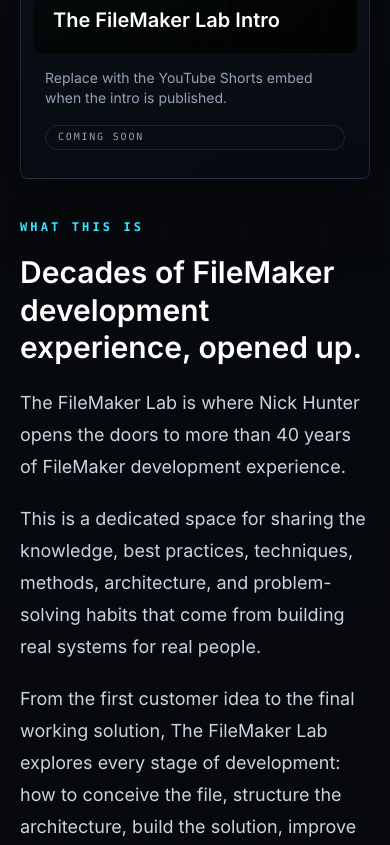
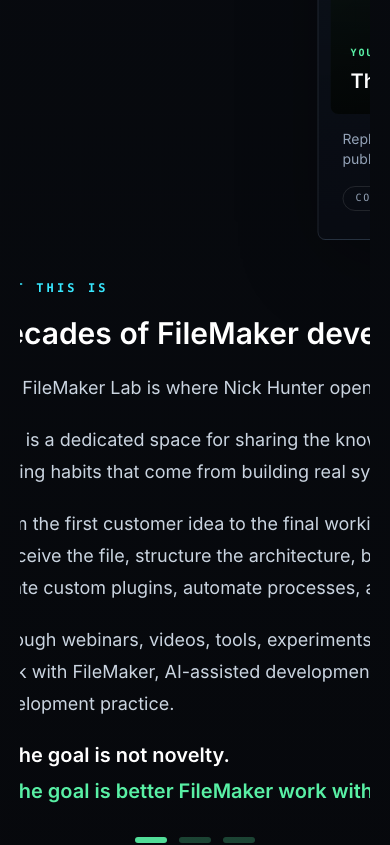
Before and after one commit to nmokiatos-blip/thefilemakerlab, a Next.js app: page / in a window 390 px wide. Shown: the part 960-1805 px from the top of the page. Built offline with nearby package versions, Linux system fonts and the light colour scheme.

Commit message:
Add intro carousel

```diff
--- a/app/globals.css
+++ b/app/globals.css
@@ -81,6 +81,61 @@
   }
 }
 
+.intro-carousel-track {
+  width: 300%;
+  animation: intro-carousel-slide 24s infinite ease-in-out;
+}
+
+.intro-carousel-slide {
+  width: 33.333333%;
+}
+
+.intro-carousel-dot {
+  opacity: 0.26;
+  animation: intro-carousel-dot 24s infinite ease-in-out;
+}
+
+.intro-carousel-dot:nth-child(2) {
+  animation-delay: 8s;
+}
+
+.intro-carousel-dot:nth-child(3) {
+  animation-delay: 16s;
+}
+
+@keyframes intro-carousel-slide {
+  0%,
+  27% {
+    transform: translateX(0);
+  }
+
+  33%,
+  60% {
+    transform: translateX(-33.333333%);
+  }
+
+  66%,
+  93% {
+    transform: translateX(-66.666667%);
+  }
+
+  100% {
+    transform: translateX(0);
+  }
+}
+
+@keyframes intro-carousel-dot {
+  0%,
+  27% {
+    opacity: 1;
+  }
+
+  33%,
+  100% {
+    opacity: 0.26;
+  }
+}
+
 .lab-grid {
   background:
     linear-gradient(rgba(56, 232, 255, 0.08) 1px, transparent 1px),
@@ -121,8 +176,14 @@
 
 @media (prefers-reduced-motion: reduce) {
   .section-reveal,
+  .intro-carousel-track,
+  .intro-carousel-dot,
   .code-rain {
     animation: none;
+  }
+
+  .intro-carousel-track {
+    transform: translateX(0);
   }
 }
 
--- a/app/page.tsx
+++ b/app/page.tsx
@@ -9,6 +9,47 @@
   labToolCards,
   services
 } from "@/data/site";
+
+const introSlides = [
+  {
+    eyebrow: "What this is",
+    title: "Decades of FileMaker development experience, opened up.",
+    shortLabel: "Intro Short",
+    shortTitle: "The FileMaker Lab Intro",
+    body: [
+      "The FileMaker Lab is where Nick Hunter opens the doors to more than 40 years of FileMaker development experience.",
+      "This is a dedicated space for sharing the knowledge, best practices, techniques, methods, architecture, and problem-solving habits that come from building real systems for real people.",
+      "From the first customer idea to the final working solution, The FileMaker Lab explores every stage of development: how to conceive the file, structure the architecture, build the solution, improve old systems, modernize workflows, connect AI, create custom plugins, automate processes, and push FileMaker beyond its traditional limits.",
+      "Through webinars, videos, tools, experiments, and field notes, Nick shares what he is learning and building in his everyday work with FileMaker, AI-assisted development, performance analysis, custom plugins, automation, and modern development practice."
+    ],
+    statement: [
+      "The goal is not novelty.",
+      "The goal is better FileMaker work with clearer leverage."
+    ]
+  },
+  {
+    eyebrow: "Foundation",
+    title: "What is FileMaker",
+    shortLabel: "FileMaker Short",
+    shortTitle: "What Is FileMaker?",
+    body: [],
+    statement: []
+  },
+  {
+    eyebrow: "Work with Nick",
+    title: "Bring your problem into the lab.",
+    shortLabel: "Clinic Short",
+    shortTitle: "Work With Nick",
+    body: [
+      "No heavy contracts. No complicated process. Book the time you need. Bring the problem. Let's solve it.",
+      "Use a Lab Clinic for focused diagnosis, mentoring for deeper learning, partner sessions for strategy, or Lab Engineering for advanced FileMaker, AI, automation, plugin, and native tool work."
+    ],
+    statement: [
+      "Real problems.",
+      "Real systems. Real solutions."
+    ]
+  }
+];
 
 function PlayIcon() {
   return (
@@ -24,6 +65,47 @@
       <span className="absolute left-1/2 top-0 h-3 w-px -translate-x-1/2 bg-current" />
       <span className="absolute bottom-0 left-1/2 size-2 -translate-x-1/2 rotate-45 border-b border-r border-current" />
     </span>
+  );
+}
+
+function ShortVideoPlaceholder({
+  label,
+  title
+}: {
+  label: string;
+  title: string;
+}) {
+  return (
+    <div className="lab-card group mx-auto w-full max-w-sm overflow-hidden p-3">
+      <div className="relative aspect-[9/16] overflow-hidden rounded-lg bg-[radial-gradient(circle_at_72%_28%,rgba(56,232,255,0.25),transparent_34%),linear-gradient(135deg,rgba(89,240,165,0.14),rgba(5,6,8,0.98))]">
+        <div className="lab-grid absolute inset-0 opacity-70" />
+        <div className="absolute inset-0 bg-gradient-to-t from-black/70 via-transparent to-black/20" />
+        <div className="absolute left-5 top-5 rounded-lg border border-white/10 bg-black/35 px-3 py-2 font-mono text-xs uppercase tracking-[0.2em] text-lab-cyan">
+          {label}
+        </div>
+        <div className="absolute inset-0 grid place-items-center">
+          <span className="grid size-16 place-items-center rounded-full border border-white/15 bg-white/10 text-lab-cyan shadow-glow transition group-hover:scale-105 group-hover:bg-lab-cyan group-hover:text-graphite-950">
+            <span className="ml-1 h-0 w-0 border-y-[9px] border-l-[14px] border-y-transparent border-l-current" />
+          </span>
+        </div>
+        <div className="absolute inset-x-5 bottom-5">
+          <p className="font-mono text-[10px] font-semibold uppercase tracking-[0.2em] text-lab-green">
+            YouTube Short Placeholder
+          </p>
+          <p className="mt-2 text-xl font-semibold leading-tight text-white">
+            {title}
+          </p>
+        </div>
+      </div>
+      <div className="grid gap-4 px-3 py-4 sm:grid-cols-[1fr_auto] sm:items-center">
+        <p className="text-sm text-slate-400">
+          Replace with the YouTube Shorts embed when published.
+        </p>
+        <span className="rounded-full border border-white/10 px-3 py-1 font-mono text-[10px] uppercase tracking-[0.18em] text-slate-400">
+          Coming Soon
+        </span>
+      </div>
+    </div>
   );
 }
 
@@ -71,77 +153,49 @@
 
       <section className="section-reveal border-b border-white/10 py-20 sm:py-28">
         <Container>
-          <div className="grid gap-10 lg:grid-cols-[0.9fr_1.1fr] lg:items-start">
-            <div className="lab-card group mx-auto w-full max-w-sm overflow-hidden p-3">
-              <div className="relative aspect-[9/16] overflow-hidden rounded-lg bg-[radial-gradient(circle_at_72%_28%,rgba(56,232,255,0.25),transparent_34%),linear-gradient(135deg,rgba(89,240,165,0.14),rgba(5,6,8,0.98))]">
-                <div className="lab-grid absolute inset-0 opacity-70" />
-                <div className="absolute inset-0 bg-gradient-to-t from-black/70 via-transparent to-black/20" />
-                <div className="absolute left-5 top-5 rounded-lg border border-white/10 bg-black/35 px-3 py-2 font-mono text-xs uppercase tracking-[0.2em] text-lab-cyan">
-                  Intro Short
-                </div>
-                <div className="absolute inset-0 grid place-items-center">
-                  <span className="grid size-16 place-items-center rounded-full border border-white/15 bg-white/10 text-lab-cyan shadow-glow transition group-hover:scale-105 group-hover:bg-lab-cyan group-hover:text-graphite-950">
-                    <span className="ml-1 h-0 w-0 border-y-[9px] border-l-[14px] border-y-transparent border-l-current" />
-                  </span>
-                </div>
-                <div className="absolute inset-x-5 bottom-5">
-                  <p className="font-mono text-[10px] font-semibold uppercase tracking-[0.2em] text-lab-green">
-                    YouTube Short Placeholder
-                  </p>
-                  <p className="mt-2 text-xl font-semibold leading-tight text-white">
-                    The FileMaker Lab Intro
-                  </p>
-                </div>
-              </div>
-              <div className="grid gap-4 px-3 py-4 sm:grid-cols-[1fr_auto] sm:items-center">
-                <p className="text-sm text-slate-400">
-                  Replace with the YouTube Shorts embed when the intro is published.
-                </p>
-                <span className="rounded-full border border-white/10 px-3 py-1 font-mono text-[10px] uppercase tracking-[0.18em] text-slate-400">
-                  Coming Soon
-                </span>
-              </div>
-            </div>
+          <div className="intro-carousel overflow-hidden">
+            <div className="intro-carousel-track flex">
+              {introSlides.map((slide) => (
+                <div
+                  key={slide.title}
+                  className="intro-carousel-slide grid shrink-0 basis-full gap-10 lg:grid-cols-[0.9fr_1.1fr] lg:items-start"
+                >
+                  <ShortVideoPlaceholder
+                    label={slide.shortLabel}
+                    title={slide.shortTitle}
+                  />
                   <div className="space-y-5 text-lg leading-8 text-slate-300">
                     <div>
                       <p className="font-mono text-xs font-semibold uppercase tracking-[0.26em] text-lab-cyan">
-                  What this is
+                        {slide.eyebrow}
                       </p>
                       <h2 className="mt-5 text-balance text-3xl font-semibold leading-tight text-white sm:text-5xl">
-                  Decades of FileMaker development experience, opened up.
+                        {slide.title}
                       </h2>
                     </div>
-              <p>
-                The FileMaker Lab is where Nick Hunter opens the doors to more
-                than 40 years of FileMaker development experience.
-              </p>
-              <p>
-                This is a dedicated space for sharing the knowledge, best
-                practices, techniques, methods, architecture, and problem-solving
-                habits that come from building real systems for real people.
-              </p>
-              <p>
-                From the first customer idea to the final working solution, The
-                FileMaker Lab explores every stage of development: how to
-                conceive the file, structure the architecture, build the
-                solution, improve old systems, modernize workflows, connect AI,
-                create custom plugins, automate processes, and push FileMaker
-                beyond its traditional limits.
-              </p>
-              <p>
-                Through webinars, videos, tools, experiments, and field notes,
-                Nick shares what he is learning and building in his everyday work
-                with FileMaker, AI-assisted development, performance analysis,
-                custom plugins, automation, and modern development practice.
-              </p>
+                    {slide.body.map((paragraph) => (
+                      <p key={paragraph}>{paragraph}</p>
+                    ))}
+                    {slide.statement.length > 0 ? (
                       <div className="border-l border-lab-green/40 pl-5">
                         <p className="text-xl font-semibold text-white">
-                  The goal is not novelty.
+                          {slide.statement[0]}
                         </p>
                         <p className="mt-2 text-xl font-semibold text-lab-green">
-                  The goal is better FileMaker work with clearer leverage.
+                          {slide.statement[1]}
                         </p>
                       </div>
+                    ) : (
+                      <div className="min-h-64" aria-hidden="true" />
+                    )}
+                  </div>
+                </div>
+              ))}
+            </div>
+            <div className="mt-8 flex justify-center gap-3" aria-hidden="true">
+              <span className="intro-carousel-dot h-1.5 w-8 rounded-full bg-lab-green" />
+              <span className="intro-carousel-dot h-1.5 w-8 rounded-full bg-lab-green" />
+              <span className="intro-carousel-dot h-1.5 w-8 rounded-full bg-lab-green" />
             </div>
           </div>
         </Container>
```
Lines whose indentation alone changed are shown as unchanged.
